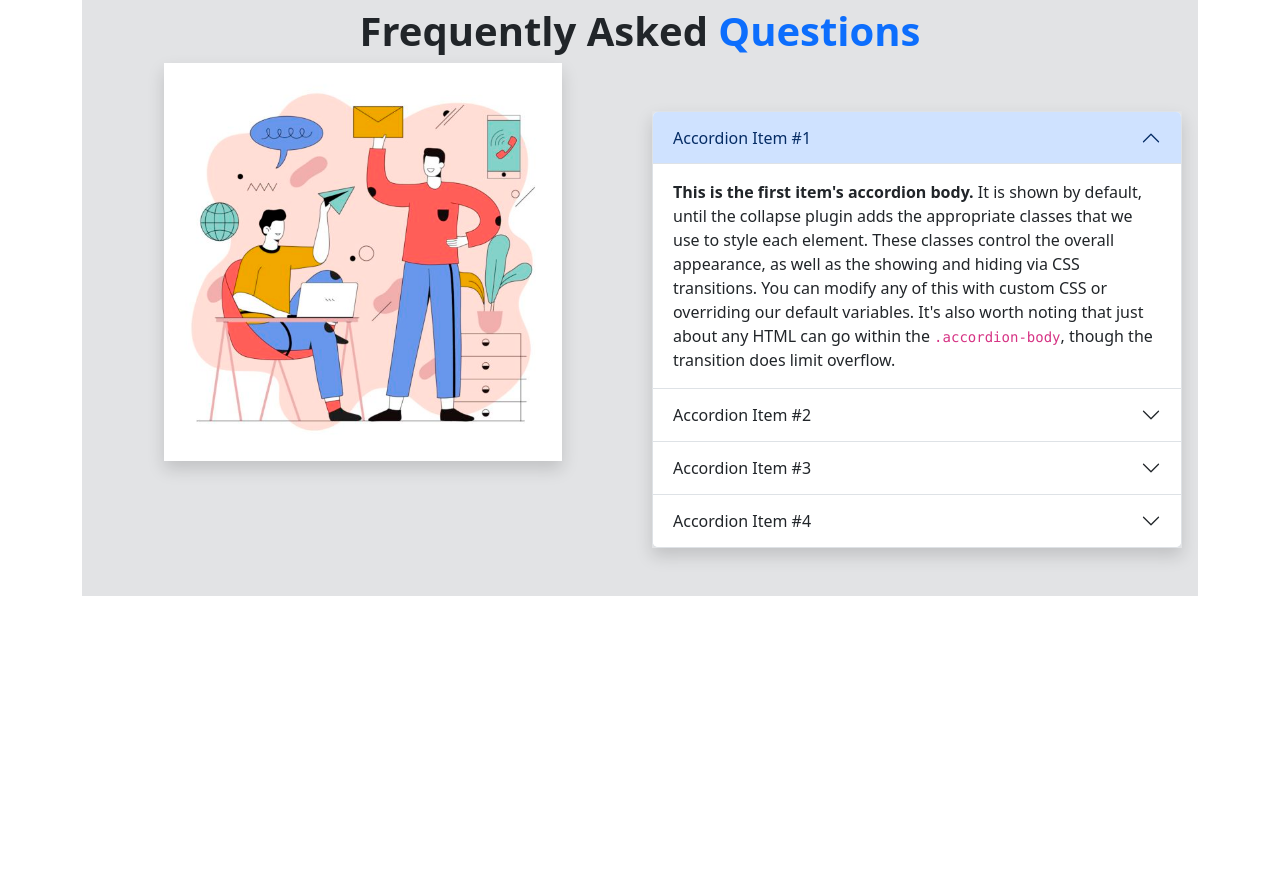
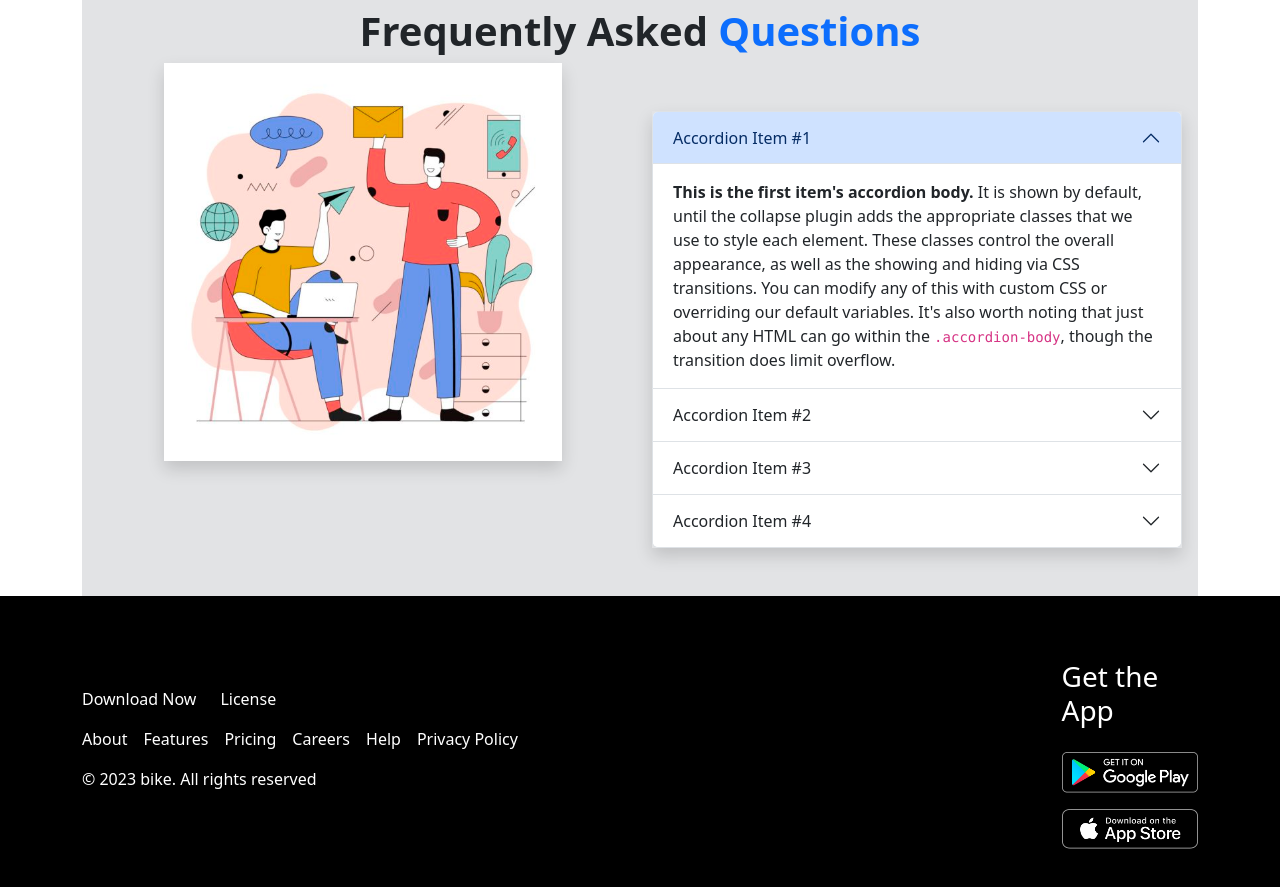
Before and after one commit to monirulislam9549/biker-zone, a plain HTML site: page index.html in a window 1280 px wide. Shown: the part 2392-3279 px from the top of the page. Before the commit the page ends 2988 px from the top, so only its background shows below. Drawn offline with nearby package versions, Linux system fonts and the light colour scheme.

Commit message:
footer added

```diff
--- a/index.html
+++ b/index.html
@@ -10,9 +10,9 @@
     <link rel="stylesheet" href="https://cdn.jsdelivr.net/npm/bootstrap-icons@1.10.3/font/bootstrap-icons.css">
 </head>
 
-<body class="container-lg">
+<body>
 
-    <header>
+    <header class="container-lg">
         <nav class="navbar navbar-expand-lg bg-body-tertiary">
             <div class="container-fluid">
                 <a class="navbar-brand fw-bold" href="#">Bike Shop</a>
@@ -118,7 +118,7 @@
 
     </header>
 
-    <main>
+    <main class="container-lg">
         <section class="text-start text-md-center mt-5">
             <h1>Fetured Bikes In This Year</h1>
 
@@ -341,9 +341,35 @@
         </section>
     </main>
 
-    <footer>
+    <footer class="p-5 border-rounded" style="background-color: black;">
+        <div class="container text-white">
+            <div class="row row-cols-lg-2 align-items-center mb-4">
+                <div class="cols">
+                    <div class="d-flex ">
+                        <p class="me-4">Download Now</p>
+                        <p>License</p>
+                    </div>
+                    <ul class="d-flex flex-wrap list-unstyled gap-3 text-decoration-none">
+                        <li><a class="text-decoration-none text-white" href="">About</a></li>
+                        <li><a class="text-decoration-none text-white" href="">Features</a></li>
+                        <li><a class="text-decoration-none text-white" href="">Pricing</a></li>
+                        <li><a class="text-decoration-none text-white" href="">Careers</a></li>
+                        <li><a class="text-decoration-none text-white" href="">Help</a></li>
+                        <li><a class="text-decoration-none text-white" href="">Privacy Policy</a></li>
+                    </ul>
+                    <p>&copy; 2023 bike. All rights reserved</p>
+                </div>
+                <div class="cols">
+                    <div class="d-flex flex-column w-25 ms-lg-auto">
+                        <h3 class="mb-4 mt-3">Get the App</h3>
+                        <img class="mb-3" src="images/android.png" alt="">
+                        <img src="images/ios.png" alt="">
+                    </div>
+                </div>
+            </div>
+        </div>
+    </footer>
 
-    </footer>
 
 
 
```
Also changed, not shown: images/android.png (added), images/ios.png (added).
